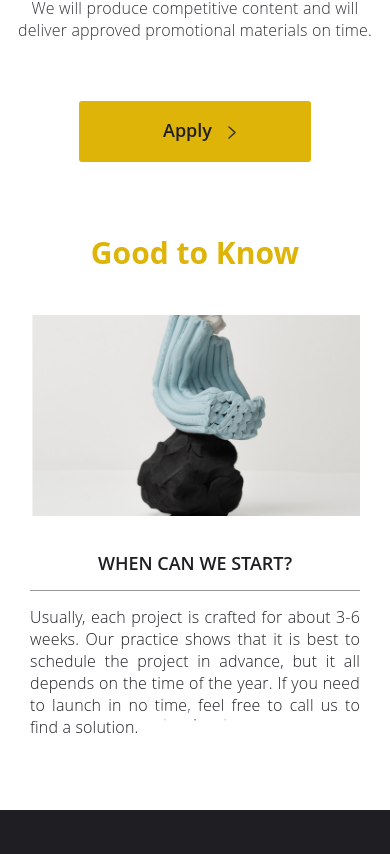
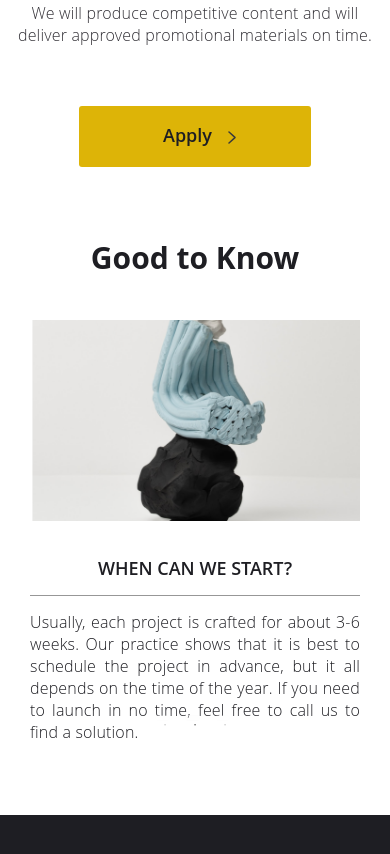
Before and after one commit to Lyyov/dada.artcraft, a Next.js app: page /services in a window 390 px wide. Shown: the part 2865-3719 px from the top of the page. Built offline with nearby package versions, Linux system fonts and the light colour scheme.

Commit message:
Hide arrows for good to know slider.

```diff
--- a/app/globals.css
+++ b/app/globals.css
@@ -1511,7 +1511,8 @@ input[type=submit]:hover {
 
   .howWork__title {
       margin: 20px 0;
-      padding: 0
+      padding: 0;
+      margin-bottom: 25px;
   }
 
   .howWork__row {
@@ -1537,7 +1538,8 @@ input[type=submit]:hover {
 .know__title {
   width: 100%;
   padding: 0 80px;
-  margin-bottom: 80px
+  margin-bottom: 80px;
+  color: #1e1e23;
 }
 
 .know__row {
@@ -1614,7 +1616,8 @@ input[type=submit]:hover {
 
   .know .slider__custom-nav-prev {
       left: -32px;
-      z-index: 5
+      z-index: 5;
+      display: none;
   }
 
   .know .slider__custom-nav-next {
```
